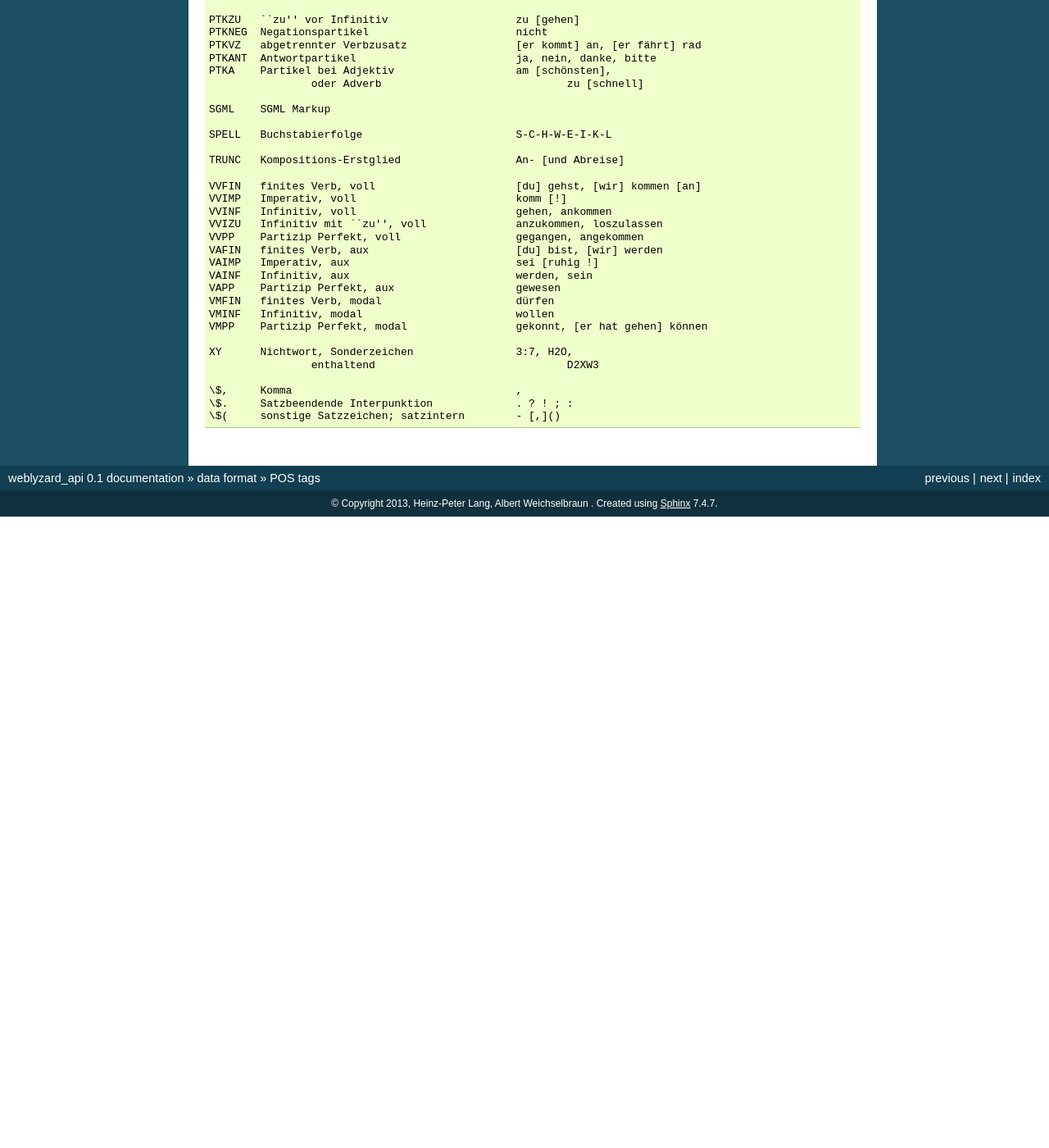
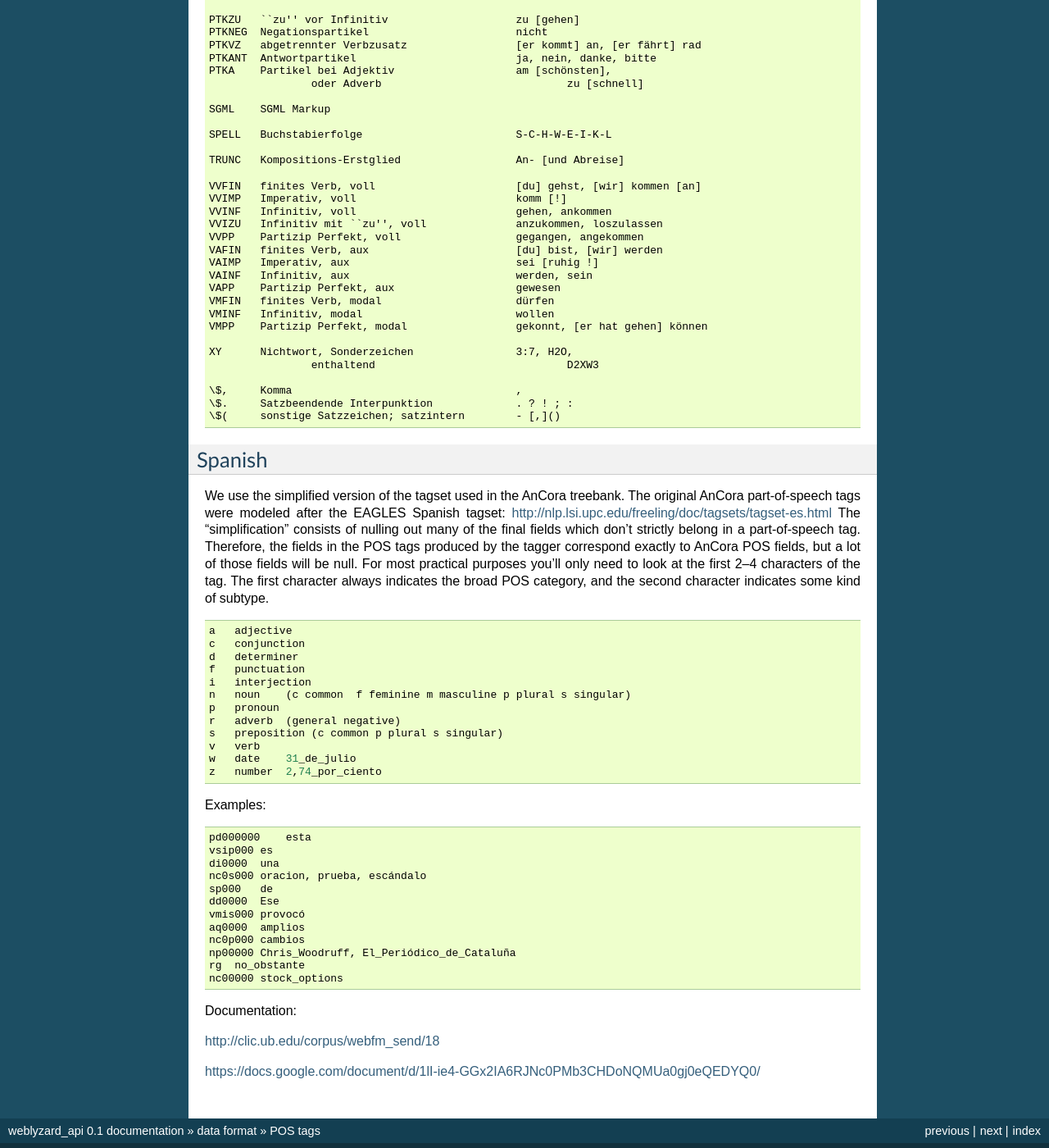
Before and after one commit to weblyzard/weblyzard_api, a Sphinx documentation site: the page built from doc/weblyzard_api.data_format.pos-tags.rst, in a window 1280 px wide and 1400 px high, scrolled down 2285 px. Shown: the whole window at 82% size. Built offline with Sphinx 7.4.7, drawn with Linux system fonts in a browser that asks for light colours; formulas are drawn with MathJax 3; before the commit the page ends 2915 px from its top, so only the background shows below that.

Commit message:
new: spanish pos-tag set

```diff
--- a/doc/weblyzard_api.data_format.pos-tags.rst
+++ b/doc/weblyzard_api.data_format.pos-tags.rst
@@ -171,3 +171,47 @@ We use the Stuttgart-Tübingen-Tagset (STTS) that is used for the NEGRA Corpus.
 	\$,     Komma                                   ,
 	\$.     Satzbeendende Interpunktion             . ? ! ; :
 	\$(     sonstige Satzzeichen; satzintern        - [,]()
+
+
+Spanish
+--------
+
+We use the simplified version of the tagset used in the AnCora treebank. The original AnCora part-of-speech tags were modeled after the EAGLES Spanish tagset: http://nlp.lsi.upc.edu/freeling/doc/tagsets/tagset-es.html The "simplification" consists of nulling out many of the final fields which don't strictly belong in a part-of-speech tag. Therefore, the fields in the POS tags produced by the tagger correspond exactly to AnCora POS fields, but a lot of those fields will be null. For most practical purposes you'll only need to look at the first 2–4 characters of the tag. The first character always indicates the broad POS category, and the second character indicates some kind of subtype.
+
+::
+
+    a   adjective
+    c   conjunction
+    d   determiner
+    f   punctuation
+    i   interjection
+    n   noun    (c common  f feminine m masculine p plural s singular)
+    p   pronoun
+    r   adverb  (general negative)
+    s   preposition (c common p plural s singular)
+    v   verb
+    w   date    31_de_julio
+    z   number  2,74_por_ciento
+
+
+Examples:
+::
+
+    pd000000    esta
+    vsip000 es
+    di0000  una
+    nc0s000 oracion, prueba, escándalo
+    sp000   de
+    dd0000  Ese
+    vmis000 provocó
+    aq0000  amplios
+    nc0p000 cambios
+    np00000 Chris_Woodruff, El_Periódico_de_Cataluña
+    rg  no_obstante
+    nc00000 stock_options
+
+Documentation:
+
+http://clic.ub.edu/corpus/webfm_send/18
+
+https://docs.google.com/document/d/1lI-ie4-GGx2IA6RJNc0PMb3CHDoNQMUa0gj0eQEDYQ0/
```
